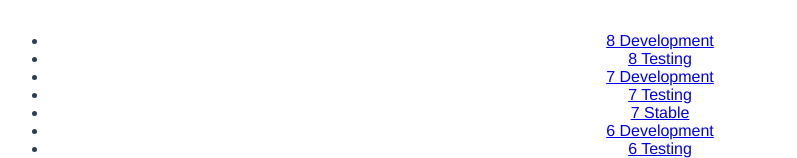
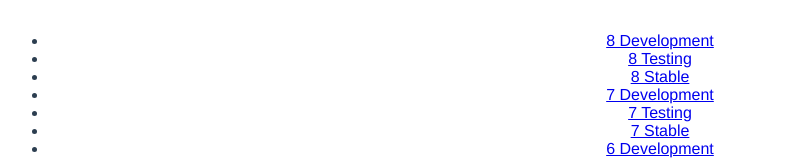
Before and after one commit to tinymce/tinymce-vue-test-page, a Vue app: page / in a window 1280 px wide. Shown: the part 248-406 px from the top of the page, without its empty margins (0-797 px from the left). Built offline with nearby package versions, Linux system fonts and the light colour scheme.

Commit message:
INT-3357: Add 8 stable channel

```diff
--- a/src/App.vue
+++ b/src/App.vue
@@ -49,6 +49,7 @@ export default {
     const channels = [
     { name: '8 Development', value: '8-dev' },
     { name: '8 Testing', value: '8-testing' },
+    { name: '8 Stable', value: '8-stable' },
     { name: '7 Development', value: '7-dev' },
     { name: '7 Testing', value: '7-testing' },
     { name: '7 Stable', value: '7-stable' },
```
